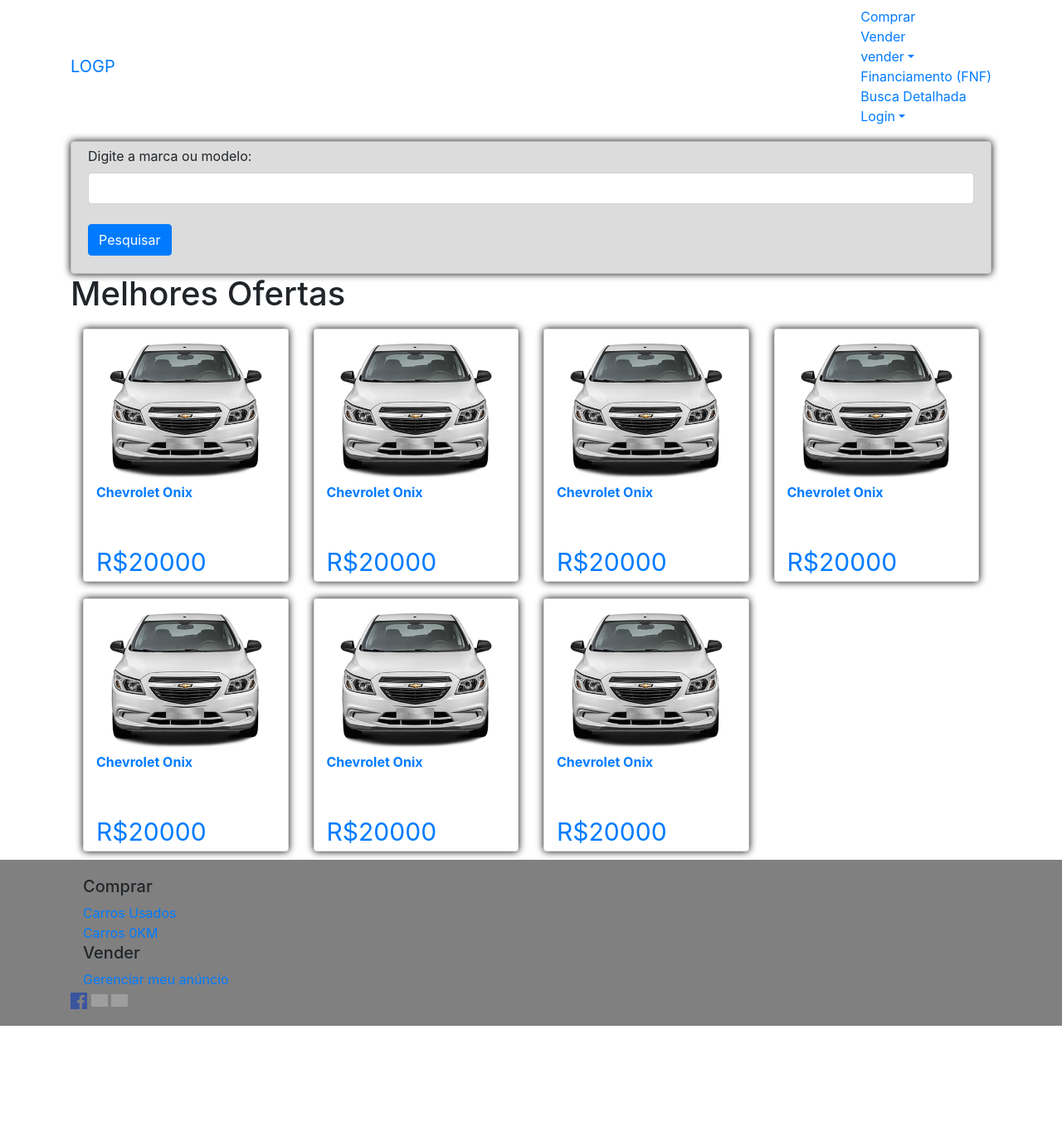
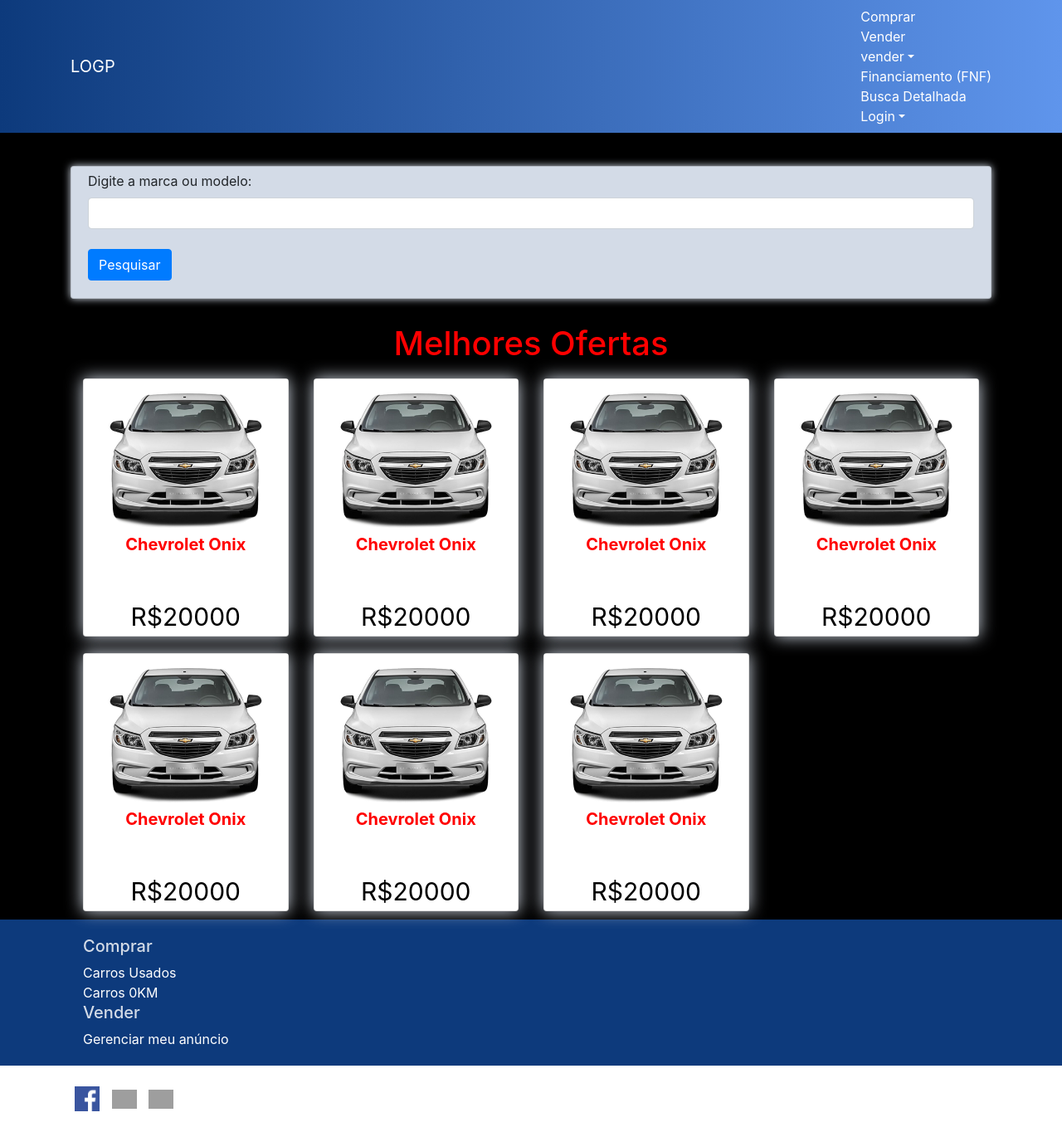
Before and after one commit to AugustoHide/Autobuy, a PHP site: template Autobuy-master/View/paginaTeste.html in a window 1280 px wide. Shown: the whole page at 83% size. Before the commit the page ends 1236 px from the top, so only its background shows below. Run offline with PHP 8.4, Linux system fonts and the light colour scheme; the template is opened without the code that fills it, so the values that code supplies are empty; grey boxes are pictures that could not be loaded.

Commit message:
Add files via upload

```diff
--- a/Autobuy-master/View/css/estilo.css
+++ b/Autobuy-master/View/css/estilo.css
@@ -1,40 +1,84 @@
-.border{
-	border: 1px solid green;
+body{
+	background-color: black;
 }
 
+
+
+.cabecalho{
+	color: white;
+	background-image: linear-gradient(to right, #0D3A7C, #5F95EC);
+	margin-bottom: 40px;
+}
+
+
+
+.busca-rapida{
+	margin-top: 10px;
+	margin-bottom: 10px;
+	padding: 5px;
+	background-color: #D3DBE7;
+	box-shadow: 0px 0px 10px #D3DBE7;
+}
+
+.secaoAnuncio{
+	padding: 20px 0px 20px 0px;
+	text-align: center;
+}
 .anuncio{
 	float: left;
 }
 .anuncio_borda{
-	box-shadow: 0px 0px 10px black;
+	box-shadow: 0px 0px 20px #D3DBE7;
 	margin-top: 10px;
 	margin-bottom: 10px;
 }
-.busca-rapida{
-	margin-top: 10px;
-	padding: 5px;
-	background-color: #DCDCDC;
-	box-shadow: 0px 0px 10px black;
+.modelo-anuncio{
+	font-weight: bold;
+	color: red;
+	font-size: 20px;
 }
-
-footer {
-	clear: both;
-	padding: 20px;
-	background-color: grey;
+.preco-anuncio{
+	margin-top: 50px;
+	font-size: 30px;
+	color: black;
 }
 
 
 
 
-.modelo-anuncio{
-	font-weight: bold;
+footer {
+	clear: both;
+	background-color: #0D3A7C;
+}
+.rodape_mapa{
+	padding-bottom: 20px;
+	padding-top: 20px;
+}
+.rodape_inferior{
+	background-color: white;
+	align-items: center;
+	padding: 20px;
+}
+.icone-redesSociais{
+	width: 40px;
+	padding: 5px;
 }
 
-.preco-anuncio{
-	margin-top: 50px;
-	font-size: 30px;
+
+a{
+	text-decoration: none;
+	color: white;
+}
+a:hover{
+	font-weight: bold;
+	text-decoration: none;
+	color: white;
 }
 
-.icone-redesSociais{
-	width: 20px;
+h5{
+	color: #D3DBE7;
 }
+
+.red{
+	color: red;
+}
```
